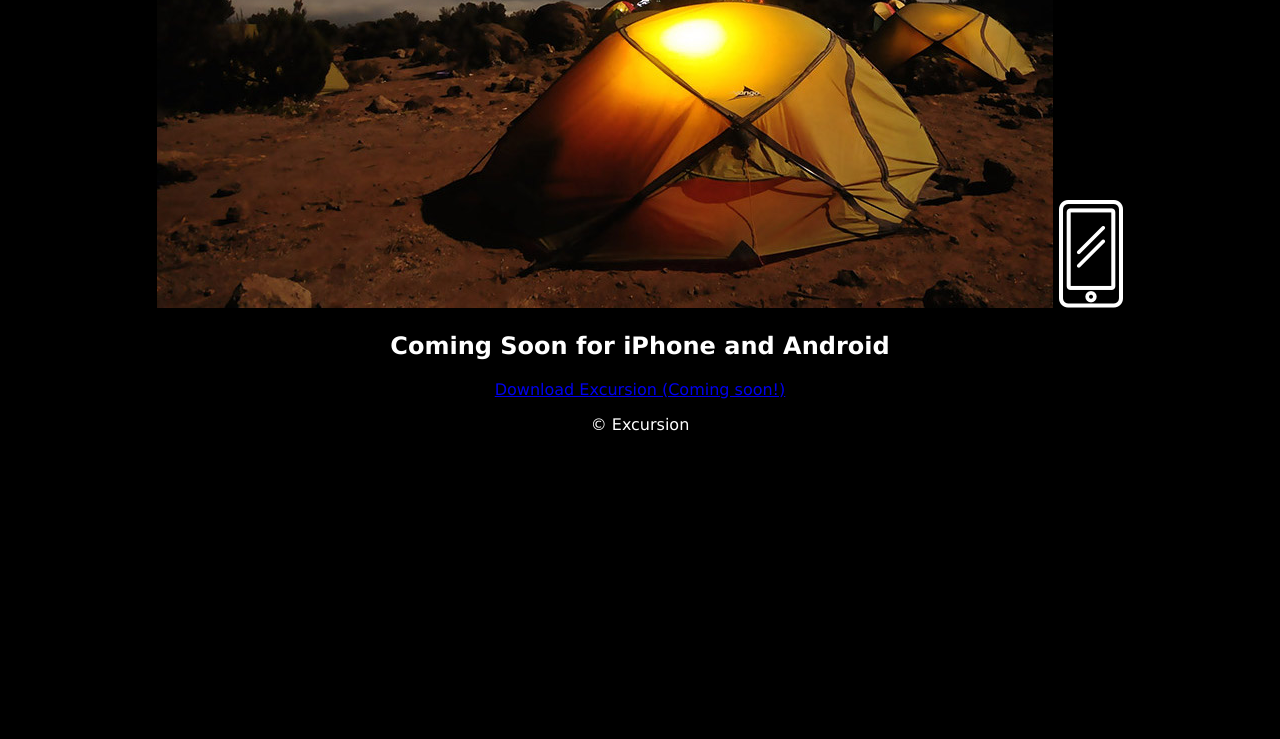
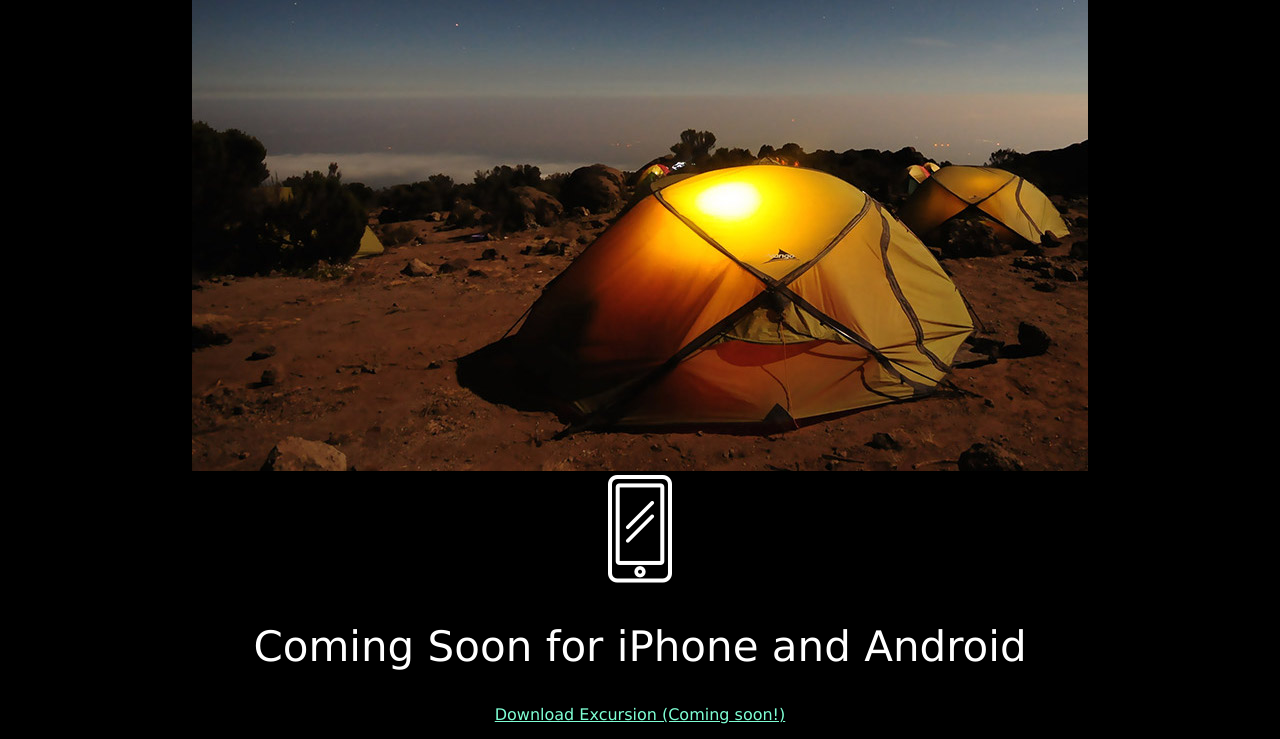
Before and after one commit to ROkabe/Excursion, a plain HTML site: page index.html in a window 1280 px wide. Shown: the part 576-1315 px from the top of the page. Before the commit the page ends 1026 px from the top, so only its background shows below. Drawn offline with Linux system fonts and the light colour scheme.

Commit message:
html refine and css refine

```diff
--- a/index.html
+++ b/index.html
@@ -6,16 +6,34 @@
   </head>
   <body>
     <h1>Discover hidden places in the world around you</h1>
+
+    <!-- Video Section -->
+
+    <div id="Video">
     <a href="#">Download Excursion (Coming soon!)</a>
     <br>
     <video src="./resources/videos/excursion.mp4" autoplay loop muted>Video Failed to Load</video>
+    </div>
+
+    <!-- Picture Section -->
+
     <h2>Your personal travel guide</h2>
     <p>Excursion remembers places you like, and recommends new points of interest around you.</p>
     <img src="./resources/images/camp.jpg" alt="An orange tent by night"/>
+
+    <!-- Coming Soon Section -->
+
+    <div id="iphone">
     <img src="./resources/images/phone.png" alt="Mobile/Cellar Phone Icon"/>
     <h2>Coming Soon for iPhone and Android</h2>
     <a href="#">Download Excursion (Coming soon!)</a>
+    </div>
+
+    <!-- Footer Section -->
+
+    <div id="footer">
     <p>© Excursion</p>
+    </div>
 
   </body>
 </html>
--- a/resources/css/style.css
+++ b/resources/css/style.css
@@ -4,3 +4,26 @@ body {
   text-align: center;
   color: white;
 }
+
+h1 {
+  font-size: 50px;
+}
+
+h2 {
+  font-size: 42px;
+  font-weight: 300;
+}
+
+a {
+  font-size: 16px;
+  color: aquamarine;
+}
+
+p {
+  font-size: 21px;
+  color: gray;
+}
+
+#footer p {
+  text-align: right;
+}
```
